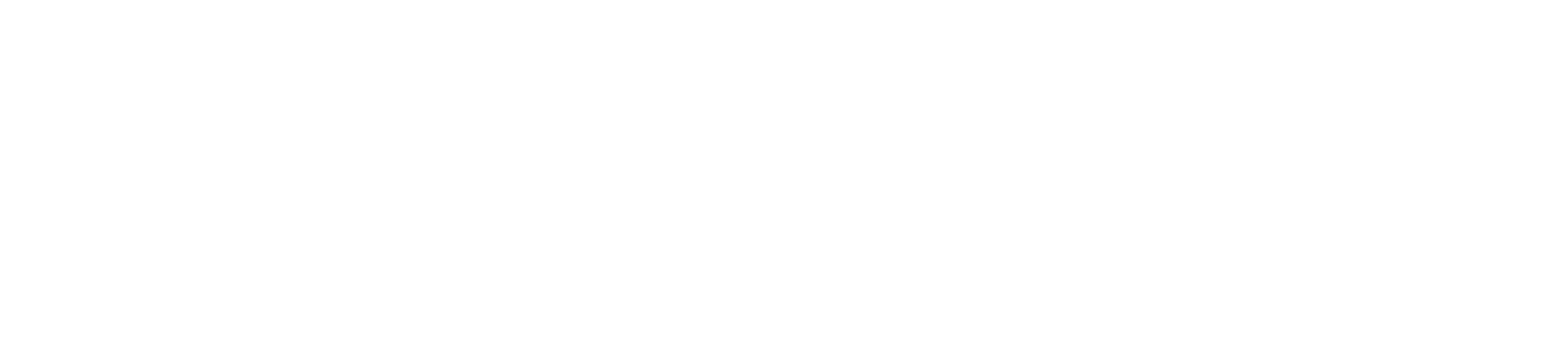
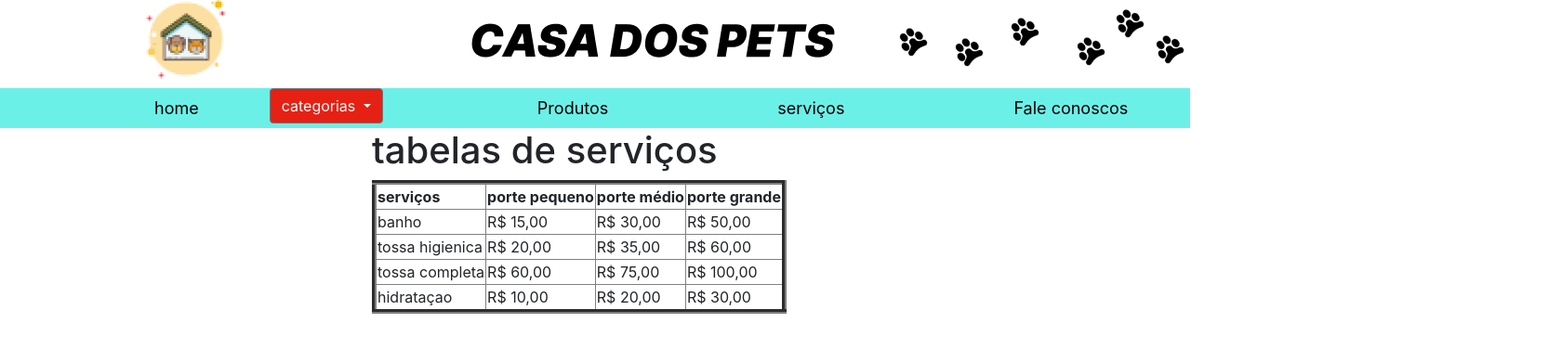
Before and after one commit to vitor945108/PROJETOWEBPETS, a plain HTML site: page serviços.html in a window 1280 px wide. Shown: the whole page at 93% size, 1680 px wide, since content can reach past the window. Drawn offline with nearby package versions, Linux system fonts and the light colour scheme.

Commit message:
novas alteraçoes

```diff
--- a/CSS/estilo.css
+++ b/CSS/estilo.css
@@ -9,7 +9,7 @@ a{
 }
 .btn {
   margin-left: 60px;
-background-color: #e03c30;
+background-color: #e62113;
 }
 .dropdown-item{
 
@@ -21,3 +21,15 @@ figure{display: inline;
 
     margin-left: 250px;
 }
+.tabela{
+position:relative;
+left: 400px;
+}
+a:hover{background-color: #e62113;
+border-radius: 10px;
+padding-top: 1px;
+color: white
+}
+#log{
+text-decoration: none;
+}
--- a/serviços.html
+++ b/serviços.html
@@ -0,0 +1,84 @@
+<!DOCTYPE html>
+<html lang="pt-br">
+<head>
+    <meta charset="UTF-8">
+    <meta http-equiv="X-UA-Compatible" content="IE=edge">
+    <meta name="viewport" content="width=device-width, initial-scale=1.0">
+    <title>casa dos pets</title>
+    <link rel="stylesheet" href="https://cdn.jsdelivr.net/npm/bootstrap@4.6.2/dist/css/bootstrap.min.css" integrity="sha384-xOolHFLEh07PJGoPkLv1IbcEPTNtaed2xpHsD9ESMhqIYd0nLMwNLD69Npy4HI+N" crossorigin="anonymous">
+    <link rel="stylesheet" href="CSS/estilo.css">
+</head>
+<body>
+    <figure>
+        <a href="index.html" id="log"><img  src="IMAGENS/icons8-animal-shelter-50 2.png" id="logo" alt="logo"></a>
+        <img src="IMAGENS/logo.png" id="logo2" alt="lgo">
+    </figure>
+    <header>
+            <ul class="nav">
+                <li class="nav-item">
+                  <a class="nav-link " href="index.html">home</a>
+                </li>
+                <div class="dropdown">
+                    <button class="btn btn-secondary dropdown-toggle" type="button" data-toggle="dropdown" aria-expanded="false">
+                      categorias
+                    </button>
+                    <div class="dropdown-menu" hre>
+                        <li class="nav-item">
+                          <a class="nav-link" href="#"></a>
+                        </li>
+                      <a class="dropdown-item" href="#">cães</a>
+                      <a class="dropdown-item" href="#">gatos</a>
+                      <a class="dropdown-item" href="#">papagaio</a>
+                      <a class="dropdown-item" href="#">cobras</a>
+                      <a class="dropdown-item" href="#">hamestein</a>
+                      <a class="dropdown-item" href="#">peixes</a>
+                    </div>
+                  </div>
+                <li class="nav-item">
+                    <a class="nav-link" href="#">Produtos</a>
+                </li>
+                <li class="nav-item">
+                    <a class="nav-link" href="#">serviços</a>
+                </li>
+                <li class="nav-item">
+                    <a class="nav-link" href="#">Fale conoscos</a>
+                </li>
+            </ul>
+        </nav>
+    </nav>
+    <div class="tabela">
+    <h1>tabelas de serviços</h1>
+    <table border="5" >
+        <th>serviços</th>
+        <th>porte pequeno </th>
+        <th>porte médio</th>
+        <th>porte grande</th>
+        <tr>
+            <td>banho</td>
+            <td>R$ 15,00</td>
+            <td>R$ 30,00</td>
+            <td>R$ 50,00</td>
+        <tr>
+            <td>tossa higienica</td>
+            <td>R$ 20,00</td>
+            <td>R$ 35,00</td>
+            <td>R$ 60,00</td>
+        </tr>
+        <tr>
+            <td>tossa completa</td>
+            <td>R$ 60,00</td>
+            <td>R$ 75,00</td>
+            <td>R$ 100,00</td>
+        </tr>
+        <tr>
+            <td>hidrataçao</td>
+            <td>R$ 10,00</td>
+            <td>R$ 20,00</td>
+            <td>R$ 30,00</td>
+        </tr>
+    </table>
+  </div>
+    <script src="https://cdn.jsdelivr.net/npm/jquery@3.5.1/dist/jquery.slim.min.js" integrity="sha384-DfXdz2htPH0lsSSs5nCTpuj/zy4C+OGpamoFVy38MVBnE+IbbVYUew+OrCXaRkfj" crossorigin="anonymous"></script>
+    <script src="https://cdn.jsdelivr.net/npm/bootstrap@4.6.2/dist/js/bootstrap.bundle.min.js" integrity="sha384-Fy6S3B9q64WdZWQUiU+q4/2Lc9npb8tCaSX9FK7E8HnRr0Jz8D6OP9dO5Vg3Q9ct" crossorigin="anonymous"></script>
+        </body>
+      </table>
```
Also changed, not shown: index.html (+4 -4 lines), IMAGENS/logo.png (renamed from IMAGENS/Group 1.png), 1 other file.
